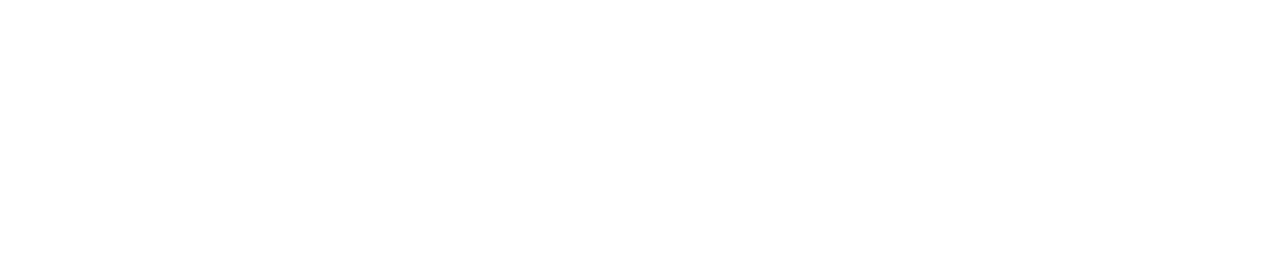
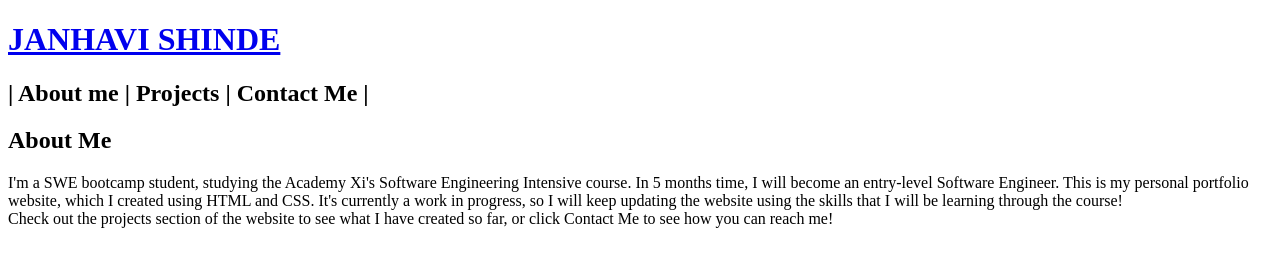
Before and after one commit to Janhavi-Shinde/Portfolio_Website, a plain HTML site: page about.html in a window 1280 px wide. Drawn offline with Linux system fonts and the light colour scheme.

Commit message:
set up basic div structure in about. html

```diff
--- a/about.html
+++ b/about.html
@@ -0,0 +1,40 @@
+<!DOCTYPE html>
+<html lang="en">
+<head>
+    <meta charset="UTF-8">
+    <meta http-equiv="X-UA-Compatible" content="IE=edge">
+    <meta name="viewport" content="width=device-width, initial-scale=1.0">
+    <title>About me</title>
+</head>
+
+<body>
+    <div>     <!-- JANHAVI SHINDE + NAVIGATION  -->
+        <div id="header">
+            <header>
+                <h1> <a href="index.html">JANHAVI SHINDE</a></h1>
+            </header>
+        </div>
+
+        <div id="navigation">
+            <h2><span>|  About me |</span> <span> Projects |</span> <span> Contact Me |</span></h2>
+        </div>
+
+    </div>
+
+<div>
+    <h2 id="About me title">About Me</h2>    <!-- TITLE "ABOUT ME" -->
+</div>
+
+                                                <!-- content info -->
+    <div>
+        <p>I'm a SWE bootcamp student, studying the Academy Xi's Software Engineering Intensive course.
+        In 5 months time, I will become an entry-level Software Engineer. This is my personal portfolio
+        website, which I created using HTML and CSS. It's currently a work in progress, so I will keep updating
+        the website using the skills that I will be learning through the course!
+            <br/>
+        Check out the projects section of the website to see what I have created so far, or click Contact Me to
+        see how you can reach me!
+        </p>
+   </div>
+</body>
+</html>
```
Also changed, not shown: index.html (+1 -1 lines).
